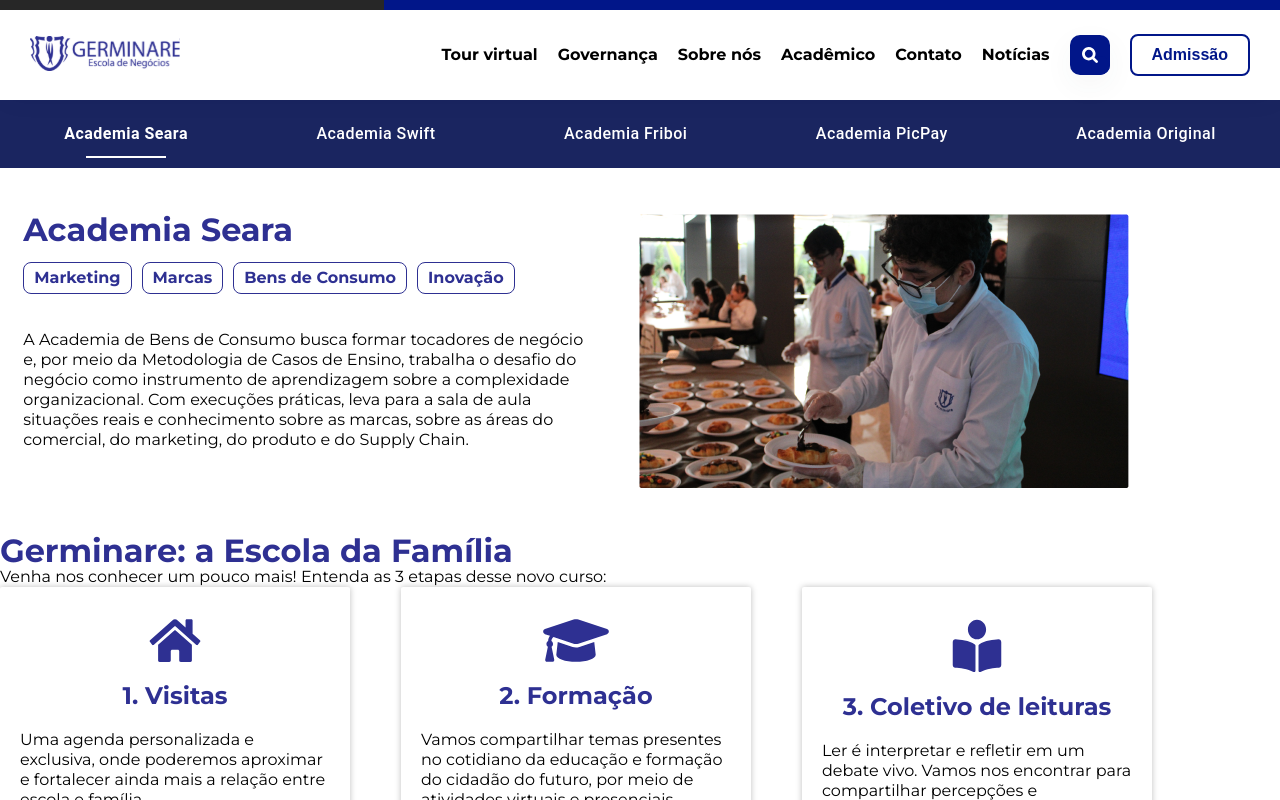
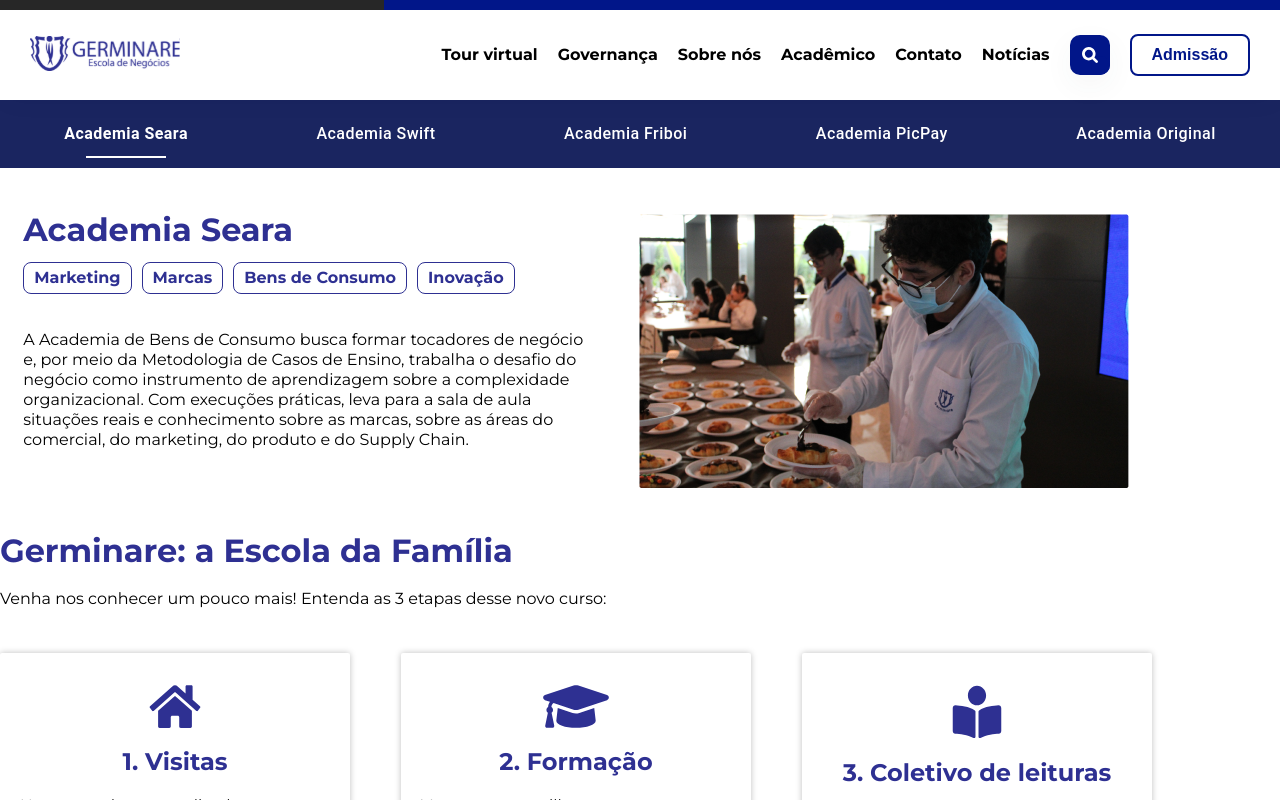
Before and after one commit to M1409/proposta-germinare, a React (Create React App) app: page /#/ in a window 1280 px wide. Shown: the top 800 px of the page. Built offline with nearby package versions, Linux system fonts and the light colour scheme.

Commit message:
feat/germinare/family school section

```diff
--- a/src/Pages/AboutUs/Components/FamilySchool/FamilySchool.module.scss
+++ b/src/Pages/AboutUs/Components/FamilySchool/FamilySchool.module.scss
@@ -1,7 +1,16 @@
+#FamilySchoolDescription{
+    margin-top: 22px;
+    margin-bottom: 44px;
+    color: red;
+}
+
+
 .FamilySchoolCardsContainer{
     display: flex;
     width: 90%;
     justify-content: space-between;
+    flex-wrap: wrap;
+    align-items: center;
     .FamilySchoolCards {
         width: 350px;
         height: 270px;
--- a/src/Pages/AboutUs/Components/FamilySchool/FamilySchool.tsx
+++ b/src/Pages/AboutUs/Components/FamilySchool/FamilySchool.tsx
@@ -37,7 +37,7 @@
             <Typography color="#2E3092" variant="TypographySubtitle">
                 Germinare: a Escola da Família
             </Typography>
-            <Typography variant="TypographyParagraph">
+            <Typography variant="TypographyParagraph" id={styles.FamilySchoolDescription}>
                 Venha nos conhecer um pouco mais! Entenda as 3 etapas desse novo curso:
             </Typography>
 
--- a/src/Pages/AboutUs/Components/ImpactPhrase/ImpactPhrase.module.scss
+++ b/src/Pages/AboutUs/Components/ImpactPhrase/ImpactPhrase.module.scss
@@ -27,5 +27,4 @@
             display: none;
         }
     }
-
 }
```
